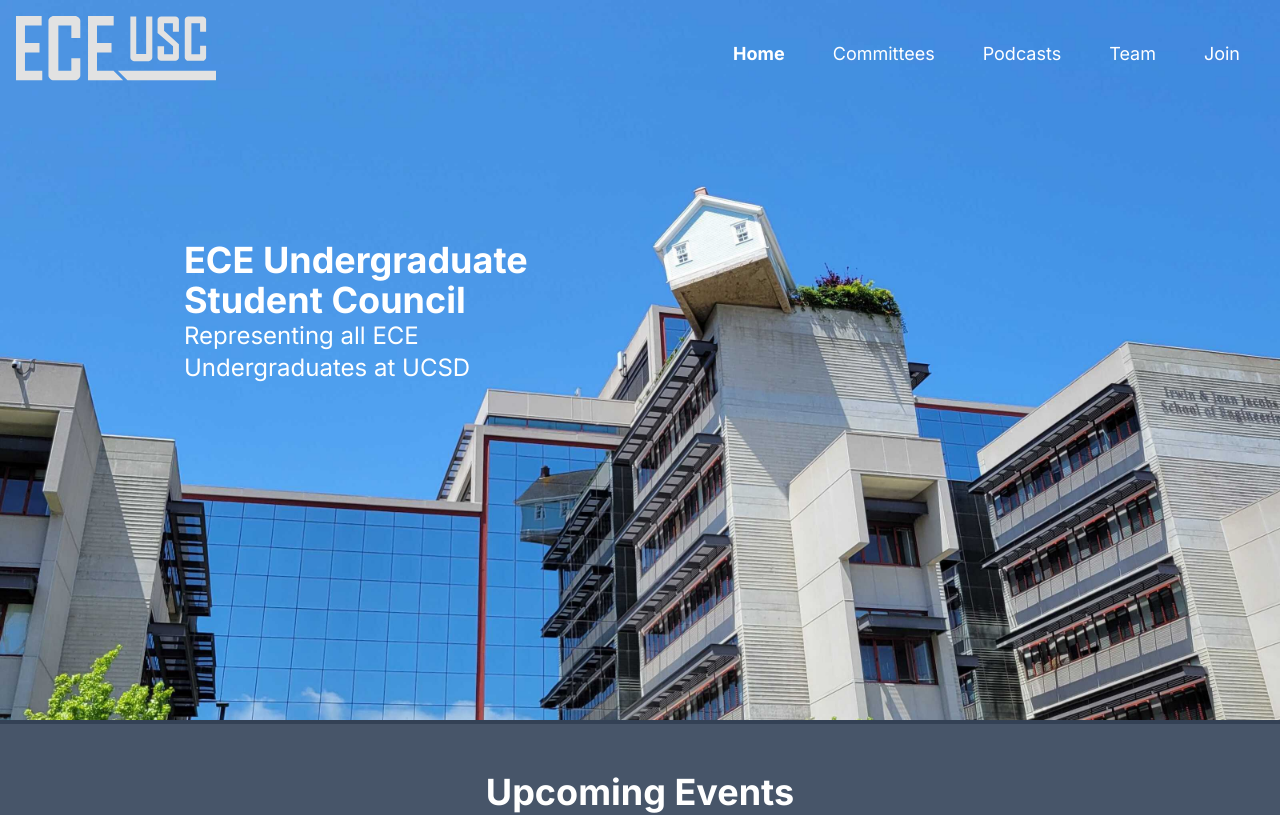
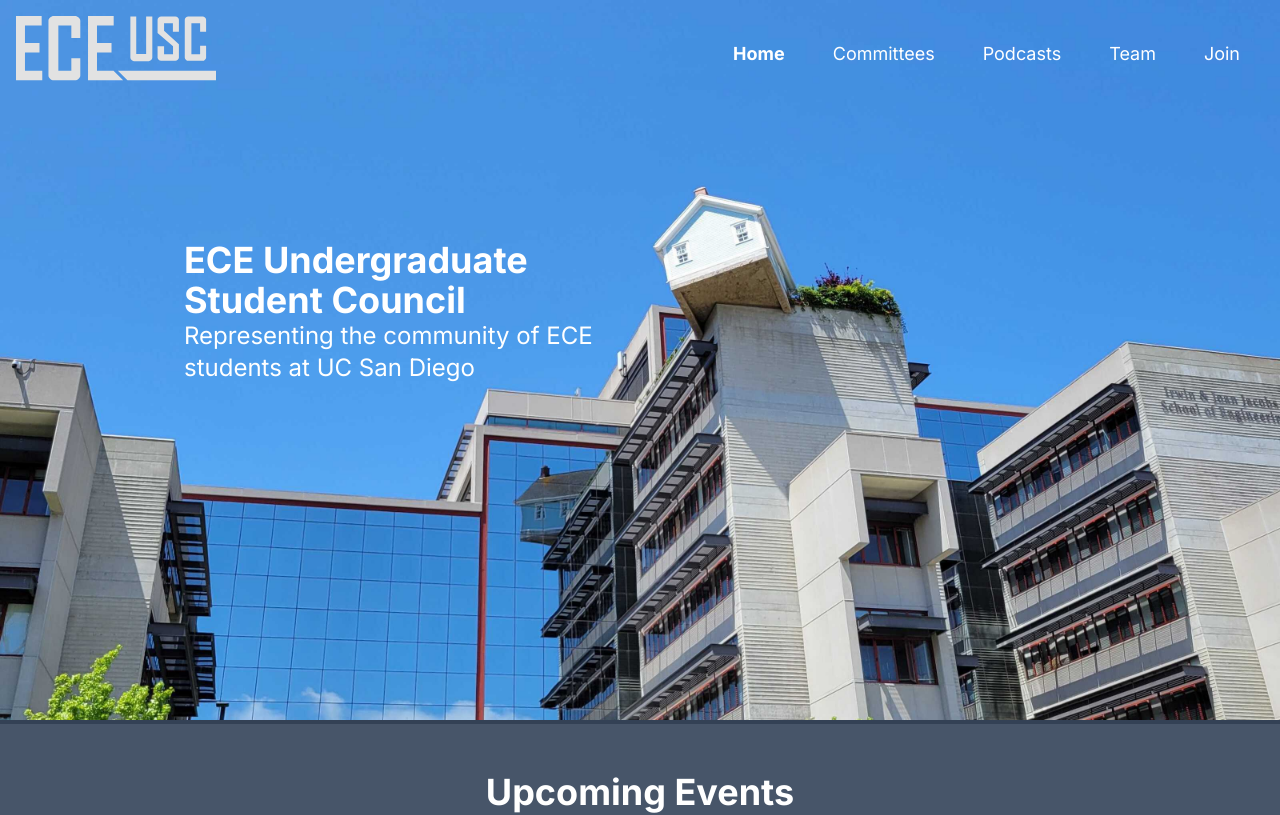
Before and after one commit to eceusc/eceusc.ucsd.edu, a Next.js app: page / in a window 1280 px wide. Shown: the top 815 px of the page. Built offline with nearby package versions, Linux system fonts and the light colour scheme.

Commit message:
Fixed the website description as per UCSD guidelines

```diff
--- a/src/app/page.tsx
+++ b/src/app/page.tsx
@@ -13,7 +13,7 @@ export default function Home() {
 			<Navbar pageLocation="Home" hideInitialNav={true} />
 			<Hero
 				title="ECE Undergraduate Student Council"
-				body="Representing all ECE Undergraduates at UCSD"
+				body="Representing the community of ECE students at UC San Diego"
 			/>
 			<div className="bg-cover bg-center pointer-events-none	select-none">
 				<picture>
```
